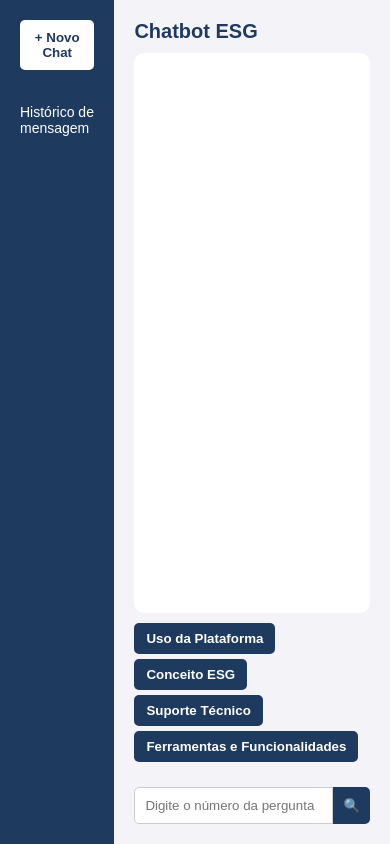
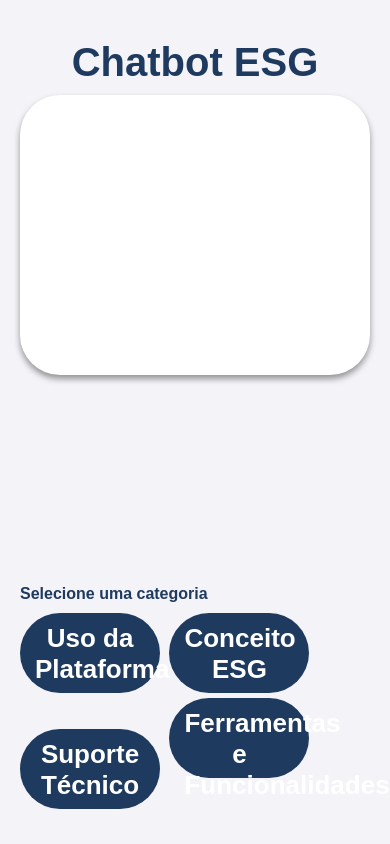
Before and after one commit to dedeferreira/chatbotESG, a Flask app: page / in a window 390 px wide. Run offline with Flask 3, Linux system fonts and the light colour scheme.

Commit message:
alterações

```diff
--- a/app.py
+++ b/app.py
@@ -49,7 +49,7 @@ respostas = {
 def index():
     if 'historico' not in session:
         session['historico'] = []
-    session.setdefault('chat_atual', [])
+    session['chat_atual'] = []
     return render_template('index.html', pilares=list(pilares.keys()), historico=session['historico'], chat=session['chat_atual'], pilar_selecionado=None)
 
 @app.route('/enviar', methods=['POST'])
@@ -66,21 +66,21 @@ def enviar():
                 session['historico'].append(ultima_pergunta)
                 session.modified = True
         session['chat_atual'] = []
-        return render_template('index.html', pilares=list(pilares.keys()), historico=session['historico'], chat=[], pilar_selecionado=None)
+        return render_template('index.html', pilares=list(pilares.keys()), historico=session['historico'], chat=session['chat_atual'], pilar_selecionado=None)
 
     if pergunta_idx == '-1':
-        # Apenas exibir perguntas do pilar
+        # Exibe perguntas do pilar
         perguntas = pilares.get(pilar, [])
         chat = [{'texto': f"{pilar} - Escolha um número de 1 a 3:", 'lado': 'esquerdo'}]
         for i, pergunta in enumerate(perguntas):
-            chat.append({'texto': f"{i+1}. {pergunta}", 'lado': 'esquerdo'})
+            chat.append({'texto': f"{i + 1}. {pergunta}", 'lado': 'esquerdo'})
         session['chat_atual'] = chat
         session.modified = True
         return render_template('index.html', pilares=list(pilares.keys()), historico=session['historico'], chat=chat, pilar_selecionado=pilar)
 
     # Processar pergunta digitada
     try:
-        pergunta_idx = int(pergunta_idx) -1
+        pergunta_idx = int(pergunta_idx) - 1  # Ajusta para 1-3
         perguntas = pilares.get(pilar, [])
         if 0 <= pergunta_idx < len(perguntas):
             pergunta = perguntas[pergunta_idx]
@@ -92,9 +92,11 @@ def enviar():
             session.modified = True
             return render_template('index.html', pilares=list(pilares.keys()), historico=session['historico'], chat=chat_atual, pilar_selecionado=pilar)
         else:
-            return "Pergunta inválida."
+            erro = "Pergunta inválida. Digite 1, 2 ou 3."
+            return render_template('index.html', pilares=list(pilares.keys()), historico=session['historico'], chat=session['chat_atual'], pilar_selecionado=pilar, erro=erro)
     except ValueError:
-        return "Entrada inválida."
+        erro = "Entrada inválida. Digite um número válido."
+        return render_template('index.html', pilares=list(pilares.keys()), historico=session['historico'], chat=session['chat_atual'], pilar_selecionado=pilar, erro=erro)
 
 if __name__ == '__main__':
     app.run(debug=True)
--- a/static/styles.css
+++ b/static/styles.css
@@ -23,15 +23,19 @@ body {
     color: #1E3A5F;
     font-weight: bold;
     border: none;
-    padding: 10px;
+    padding: 15px 30px 15px 20px;
     cursor: pointer;
     margin-bottom: 20px;
-    border-radius: 5px;
+    border-radius: 0px 30px 30px 0px;
+    margin-left: -20px;
+    font-size: 16px;
 }
 
 .historico {
-    font-size: 14px;
+    font-size: 16px;
     margin-bottom: 10px;
+    text-align: center;
+    font-weight: bold;
 }
 
 #historico-lista {
@@ -61,6 +65,7 @@ body {
     font-weight: bold;
     color: #1E3A5F;
     margin-bottom: 10px;
+    text-align: center;
 }
 
 .chat-messages {
@@ -68,10 +73,11 @@ body {
     flex-direction: column;
     flex: 1;
     background: white;
-    padding: 10px;
+    padding: 30px;
     overflow-y: auto;
-    border-radius: 10px;
+    border-radius: 40px;
     margin-bottom: 10px;
+    box-shadow: 0px 4px 6px rgba(0, 0, 0, 0.4);
 }
 
 /* Corrigido: cada mensagem ocupa sua linha */
@@ -106,11 +112,12 @@ body {
     background: #1E3A5F;
     color: white;
     border: none;
-    padding: 8px 12px;
+    padding: 10px 15px;
     margin: 0 5px 5px 0;
     cursor: pointer;
-    border-radius: 5px;
+    border-radius: 30px;
     font-weight: bold;
+    font-size: 14px;
 }
 
 /* Área de Entrada */
@@ -121,17 +128,68 @@ body {
 
 .input-area input[type="text"] {
     flex: 1;
-    padding: 10px;
-    border: 1px solid #ccc;
-    border-radius: 5px 0 0 5px;
+    padding: 15px;
+    border: 1px solid #ffffff;
+    border-radius: 40px;
+    box-shadow: 0px 4px 6px rgba(0, 0, 0, 0.4);
+
 }
 
 .input-area button {
-    padding: 10px;
+    padding: 13px 20px;
     background: #1E3A5F;
     color: white;
     border: none;
-    border-radius: 0 5px 5px 0;
+    border-radius: 40px;
     cursor: pointer;
     font-weight: bold;
+    margin-left: -35px;
 }
+
+@media (max-width: 1028px) {
+    .sidebar{
+        padding: 0px;
+        width: 0px;
+
+        font-size: 0px;
+    }
+    .sidebar .novo-chat{
+        padding: 0px;
+        font-size: 0px;
+    }
+    .sidebar .historico{
+        font-size: 0px;
+    }
+
+    #historico-lista{
+        display: none;
+    }
+    .chat-messages{
+        margin-bottom: 200px;
+    }
+    .quick-btn{
+        width: 40%;
+        height: 80px;
+        font-size: 26px;
+        border-radius: 40px;
+    }
+    .input-area input[type="text"]{
+        padding: 35px;
+        border-radius: 60px;
+        font-size: 26px;
+    }
+    .input-area button{
+        padding: 35px ;
+        font-size: 26px;
+        border-radius: 60px;
+        margin-left: -100px;
+    }
+    .mensagem{
+        font-size: 26px;
+    }
+    .chat-header{
+        font-size: 40px;
+        margin-top: 20px;
+    }
+
+}
--- a/templates/index.html
+++ b/templates/index.html
@@ -4,12 +4,11 @@
     <meta charset="UTF-8">
     <title>Chatbot ESG</title>
     <link rel="stylesheet" href="{{ url_for('static', filename='styles.css') }}">
-    <link rel="icon" type="image/png" href="{{ url_for('static', filename='favicon.png') }}">
-
-
+    <link rel="icon" type="image/x-icon" href="{{ url_for('static', filename='favicon.ico') }}">
 </head>
 <body>
 <div class="container">
+    <!-- Sidebar -->
     <aside class="sidebar">
         <form method="post" action="/enviar">
             <input type="hidden" name="novo_chat" value="1">
@@ -23,8 +22,11 @@
         </ul>
     </aside>
 
+    <!-- Área principal -->
     <main class="chat-area">
         <header class="chat-header">Chatbot ESG</header>
+
+        <!-- Área de mensagens -->
         <section class="chat-messages" id="chat-messages">
             {% if chat %}
                 {% for m in chat %}
@@ -33,8 +35,12 @@
             {% endif %}
         </section>
 
+        <!-- Texto elegante acima dos botões -->
+        <div style="margin: 10px 0; color: #1E3A5F; font-weight: bold; font-size: 16px;">
+            Selecione uma categoria
+        </div>
 
-        <!-- Botões para escolher pilar -->
+        <!-- Botões das categorias -->
         <div class="quick-buttons">
             {% for pilar in pilares %}
                 <form method="post" action="/enviar" style="display:inline;">
@@ -45,12 +51,21 @@
             {% endfor %}
         </div>
 
-        <!-- Campo de entrada -->
-        <form method="post" action="/enviar" class="input-area">
-            <input type="text" name="pergunta_idx" placeholder="Digite o número da pergunta" required>
-            <input type="hidden" name="pilar" value="{{ pilar_selecionado }}">
-            <button type="submit">🔍</button>
-        </form>
+        <!-- Input só aparece após escolher uma categoria -->
+        {% if pilar_selecionado %}
+            <form method="post" action="/enviar" class="input-area">
+                <input type="text" name="pergunta_idx" placeholder="Digite o número da pergunta" required>
+                <input type="hidden" name="pilar" value="{{ pilar_selecionado }}">
+                <button type="submit">🔍</button>
+            </form>
+        {% endif %}
+
+        {% if erro %}
+            <div style="margin: 10px 0; color: red; font-weight: bold;">
+                {{ erro }}
+            </div>
+        {% endif %}
+
     </main>
 </div>
 </body>
```
